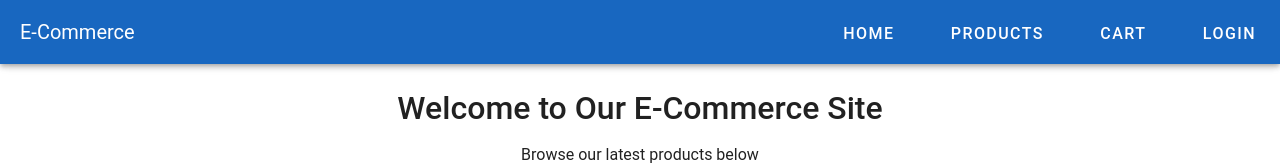
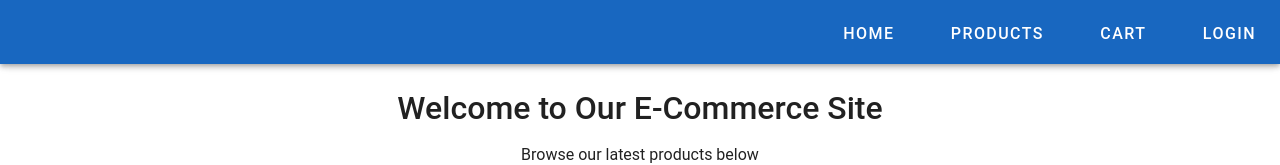
Before and after one commit to Coach-wannabe/ecommerce-vue, a Vue app: page / in a window 1280 px wide. Shown: the top 165 px of the page. Built offline with nearby package versions, Linux system fonts and the light colour scheme.

Commit message:
Update App.vue

```diff
--- a/src/App.vue
+++ b/src/App.vue
@@ -2,7 +2,6 @@
   <v-app>
     <!-- Navigation -->
     <v-app-bar app color="primary" dark>
-      <v-toolbar-title>E-Commerce</v-toolbar-title>
       <v-spacer></v-spacer>
       <v-btn text class="nav-btn" @click="$router.push('/')">Home</v-btn>
       <v-btn text class="nav-btn" @click="$router.push('/products')">Products</v-btn>
```
